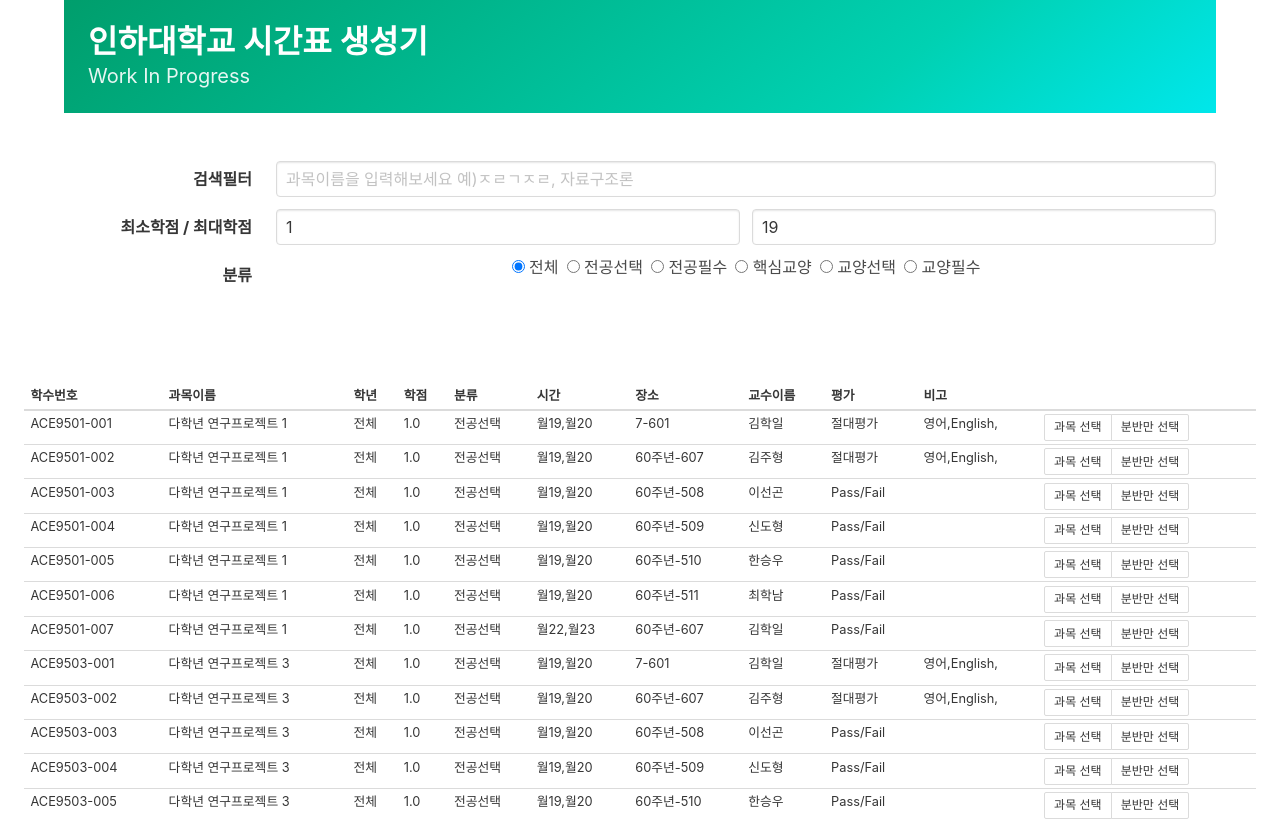
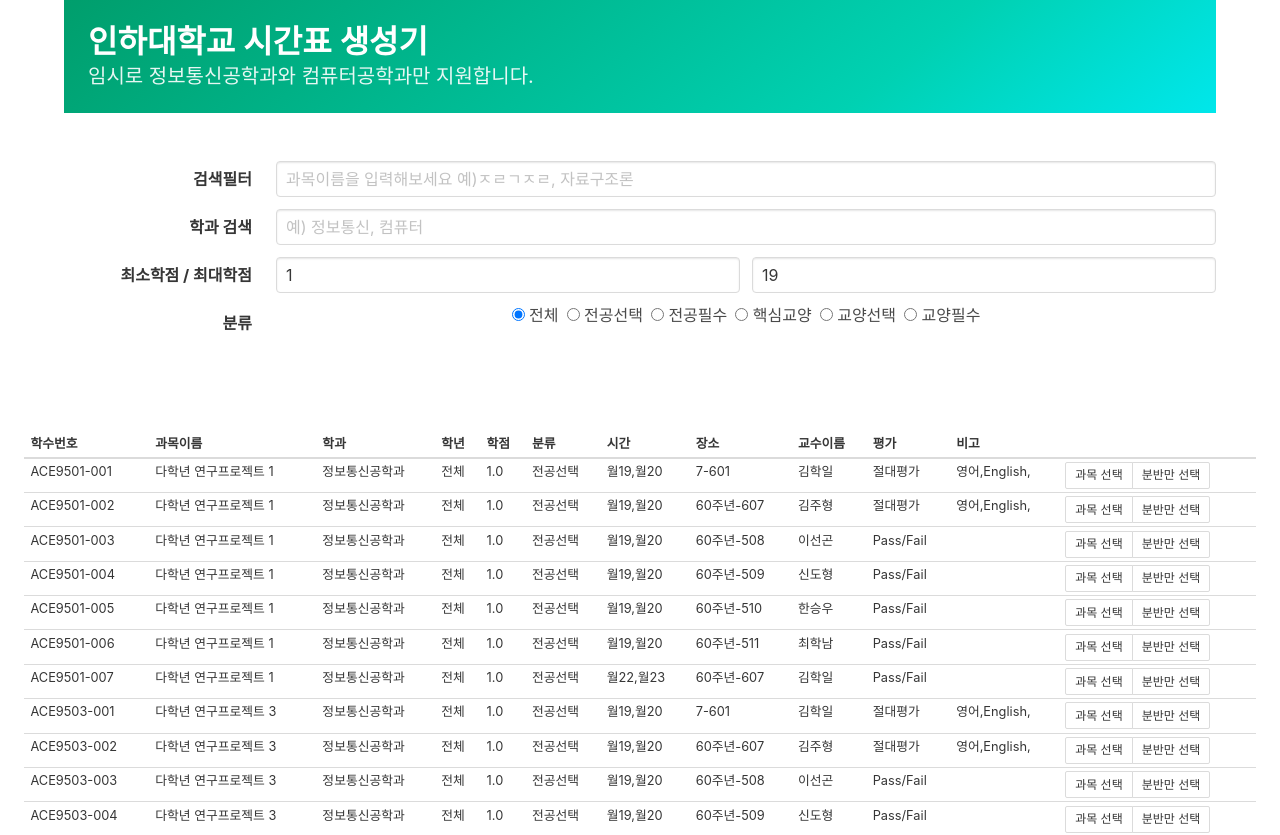
Before and after one commit to agrajak/my-inha-sugang, a Nuxt app: page / in a window 1280 px wide. Shown: the top 835 px of the page. Built offline with nearby package versions, Linux system fonts and the light colour scheme.

Commit message:
컴공 추가 + README.md 빌드 뱃지 추가

```diff
--- a/components/CellViewer.vue
+++ b/components/CellViewer.vue
@@ -9,7 +9,7 @@
           <div>
           {{data.상세.getSnoCode()}}
           {{data.시작시간}} ~ {{data.종료시간}} <br>
-          {{data.상세.getPlace()}} <br>
+          {{data.상세.getDetailPlace()}} <br>
           {{data.상세.getBigo()}}
           </div>
         </span>
--- a/components/SubjectViewer.vue
+++ b/components/SubjectViewer.vue
@@ -4,6 +4,7 @@
       <thead>
         <th>학수번호</th>
         <th>과목이름</th>
+        <th>학과</th>
         <th>학년</th>
         <th>학점</th>
         <th>분류</th>
@@ -20,6 +21,7 @@
           <template v-if="cell.code.indexOf('-') == -1">
             <td>{{cell.code}}</td>
             <td>{{cell.detail.subject}}</td>
+            <td>{{cell.detail.deptName}}</td>
             <td>{{cell.detail.grade}}</td>
             <td>{{cell.detail.credit}}</td>
             <td>{{cell.detail.category}}</td>
@@ -38,6 +40,7 @@
           <template v-else>
             <td>{{cell.code}}</td>
             <td>{{cell.detail.subject}}</td>
+            <td>{{cell.detail.deptName}}</td>
             <td>{{cell.detail.grade}}</td>
             <td>{{cell.detail.credit}}</td>
             <td>{{cell.detail.category}}</td>
@@ -62,6 +65,7 @@
         <tr v-else v-for="(cell, i) in list_page" :key="i+value.length">
           <td>{{cell.sno}}</td>
           <td>{{cell.subject}}</td>
+          <td>{{cell.deptName}}</td>
           <td>{{cell.grade}}</td>
           <td>{{cell.credit}}</td>
           <td>{{cell.category}}</td>
@@ -95,7 +99,7 @@
 import 교양필수 from '../data/교양필수.json'
 export default {
   name: 'subject-viewer',
-  props: ['category', 'search', 'value'],
+  props: ['category', 'search', 'value', 'subject'],
   created (){
     this.list = [...전공, ...일반교양, ...핵심교양, ...영어, ...교양필수]
   },
@@ -105,6 +109,7 @@
     }
   },
   computed: {
+    // pagination
     list_page () {
       if(this.list_size < this.pagination){
         return this.filtered_list
@@ -119,6 +124,7 @@
     max_page(){
       return Math.floor(this.list_size / this.pagination)
     },
+    // 필터는 여기서 다하기
     filtered_list (){
       function is한글(str){
         return /[가-힣]/.test(str)
@@ -135,19 +141,20 @@
               result += s
             }
             else if(code>-1 && code<11172) result += cho[Math.floor(code/588)];
-
           }
           return result;
         }
         return str
       }
       let list = []
-      // list = this.list.filter(x=>Object.values(초성(x)).join(',').indexOf(초성(this.search))!= -1)
-      console.log(초성(this.search))
       list = this.list.filter(x=>초성(x.subject).indexOf(초성(this.search))!= -1)
+
+      // 카테고리로 필터
       if(this.category != '전체'){
         list = list.filter(x=>x.category == this.category)
       }
+      //list = list.filter(x=>x.category == this.category)
+      list = list.filter(x=>(x.deptName == undefined) || x.deptName.indexOf(this.subject) != -1)
       return list
     }
   },
--- a/pages/index.vue
+++ b/pages/index.vue
@@ -8,7 +8,7 @@
               인하대학교 시간표 생성기
             </h1>
             <h2 class="subtitle">
-              Work In Progress
+              임시로 정보통신공학과와 컴퓨터공학과만 지원합니다.
             </h2>
           </div>
         </div>
@@ -24,6 +24,18 @@
             <div class="field">
               <p class="control is-expanded">
                 <input class="input" v-model="search" placeholder="과목이름을 입력해보세요 예)ㅈㄹㄱㅈㄹ, 자료구조론">
+              </p>
+            </div>
+          </div>
+        </div>
+        <div class="field is-horizontal">
+          <div class="field-label is-normal">
+            <label class="label">학과 검색</label>
+          </div>
+          <div class="field-body">
+            <div class="field">
+              <p class="control is-expanded">
+                <input class="input" v-model="subject" placeholder="예) 정보통신, 컴퓨터">
               </p>
             </div>
           </div>
@@ -62,7 +74,7 @@
       </div>
     </section>
     <section class="section">
-      <subject-viewer :search="search" :category="category" v-model="과목"></subject-viewer>
+      <subject-viewer :search="search" :subject="subject" :category="category" v-model="과목"></subject-viewer>
     </section>
     <section class="section">
       <div class="container">
@@ -105,6 +117,7 @@
       과목: [],
       categoryList: ['전체', '전공선택', '전공필수', '핵심교양', '교양선택', '교양필수'],
       search: '',
+      subject: '',
       maxCredit: 19,
       minCredit: 1,
       category: '전체',
@@ -113,6 +126,7 @@
   },
   methods: {
     getResult(학과=['정보통신공학과']){
+      this.result = []
       this.isProgress = true
       const 희망과목 = this.과목.filter(x=>!x.important).map(x=>x.code)
       const 필수과목 = this.과목.filter(x=>x.important).map(x=>x.code)
--- a/util.js
+++ b/util.js
@@ -134,6 +134,7 @@
   getPf(){ return this.data.name_pf}
   getTime(){ return this.data.time }
   getPlace(){ return this.data.place }
+  getDetailPlace(){ return this.data.detail_place }
   getCredit(){ return Number(this.data.credit) }
   getBigo(){ return this.data.bigo }
   getSnoCode(){ return this.data.sno }
```
Also changed, not shown: 1 other file (tests, documents, lock files or other folders).
